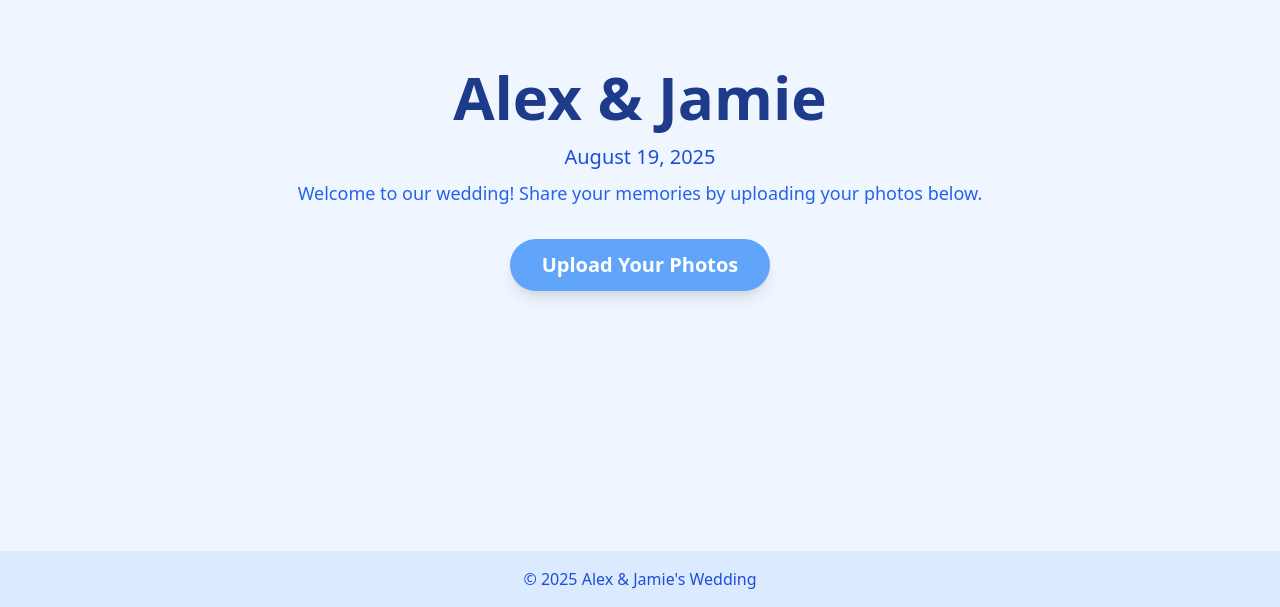
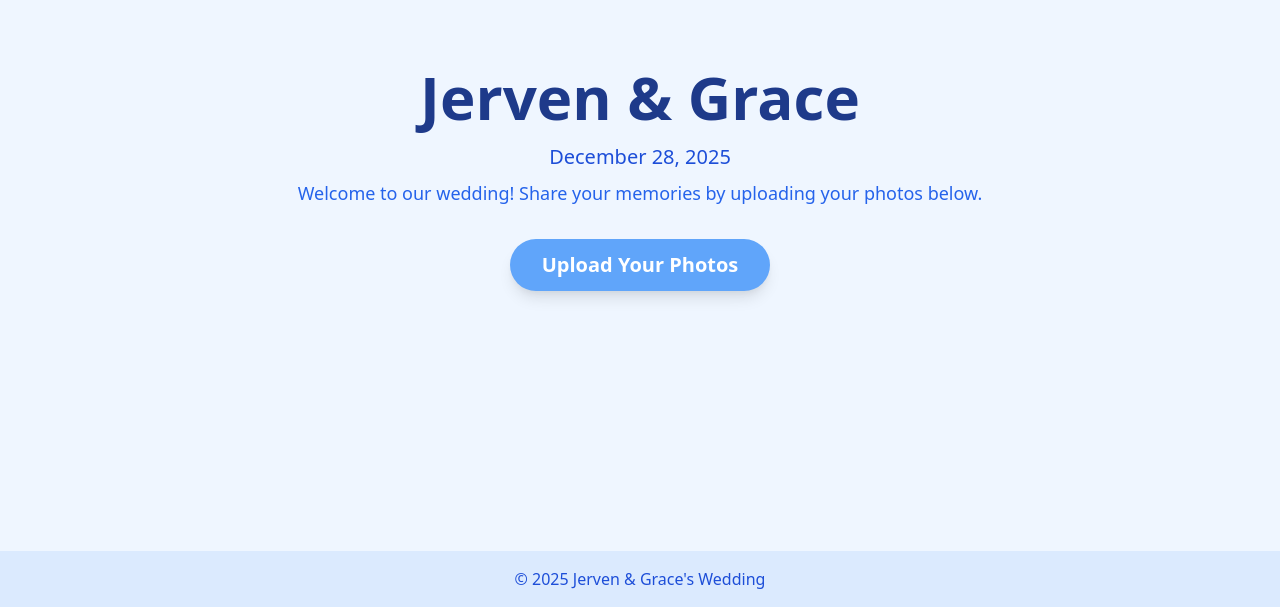
Before and after one commit to MaryCrischelle/wedding-photo-app, a website: page public/index.html in a window 1280 px wide. Shown: the part 193-800 px from the top of the page. Drawn offline with nearby package versions, Linux system fonts and the light colour scheme.

Commit message:
Update code and fix gallery photo display

```diff
--- a/public/index.html
+++ b/public/index.html
@@ -10,12 +10,12 @@
 <body class="bg-blue-50 min-h-screen flex flex-col">
   <main class="flex-1 flex flex-col items-center justify-center">
     <section class="text-center py-16">
-      <h1 class="text-4xl md:text-6xl font-bold text-blue-900 mb-4">Alex & Jamie</h1>
-      <p class="text-xl text-blue-700 mb-2">August 19, 2025</p>
+      <h1 class="text-4xl md:text-6xl font-bold text-blue-900 mb-4">Jerven & Grace</h1>
+      <p class="text-xl text-blue-700 mb-2">December 28, 2025</p>
       <p class="text-lg text-blue-600 mb-8">Welcome to our wedding! Share your memories by uploading your photos below.</p>
       <a href="upload.html" class="inline-block px-8 py-3 bg-blue-400 hover:bg-blue-500 text-white rounded-full shadow-lg text-xl font-semibold transition">Upload Your Photos</a>
     </section>
   </main>
-  <footer class="text-center py-4 text-blue-700 bg-blue-100">&copy; 2025 Alex & Jamie's Wedding</footer>
+  <footer class="text-center py-4 text-blue-700 bg-blue-100">&copy; 2025 Jerven & Grace's Wedding</footer>
 </body>
 </html>
```
Also changed, not shown: public/gallery.html (+1 -1 lines), public/upload.html (+1 -1 lines).
